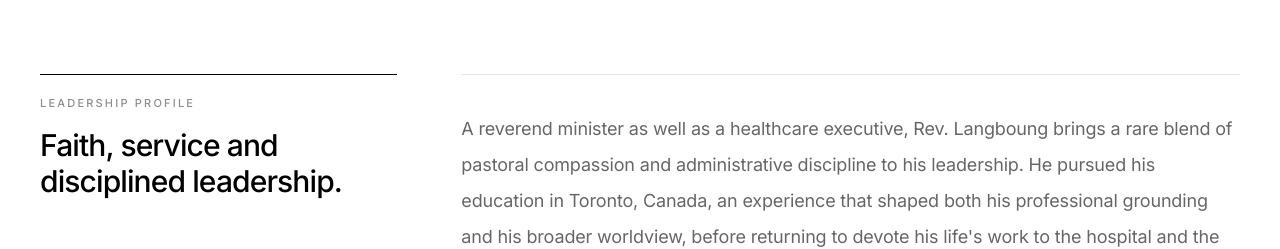
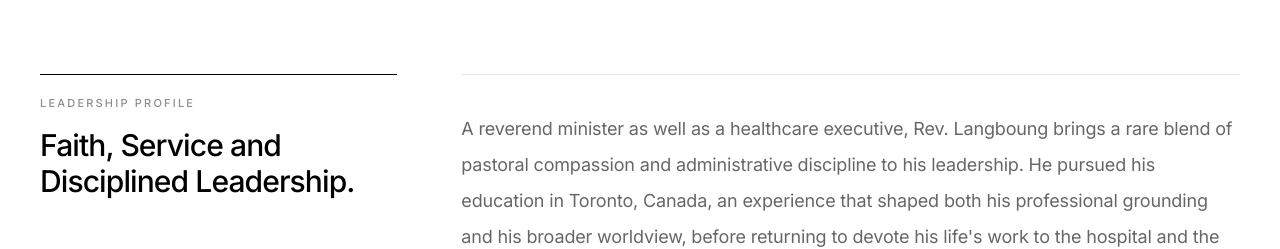
Before and after one commit to rogermusahlangboung/st-moses, a React (Vite) app: page /leadership in a window 1280 px wide. Shown: the part 1400-1649 px from the top of the page. Built offline with nearby package versions, Linux system fonts and the light colour scheme.

Commit message:
Update Leadership page biography content

```diff
--- a/src/pages/Leadership.jsx
+++ b/src/pages/Leadership.jsx
@@ -66,7 +66,7 @@ export default function Leadership() {
             <div className="border-t border-black pt-5 lg:sticky lg:top-10">
               <p className="text-[11px] font-medium uppercase tracking-[0.2em] text-black/45">Leadership profile</p>
               <p className="mt-4 max-w-xs text-2xl font-medium leading-tight tracking-[-0.03em] text-black sm:text-3xl">
-                Faith, service and disciplined leadership.
+                Faith, Service and Disciplined Leadership.
               </p>
             </div>
           </aside>
```
